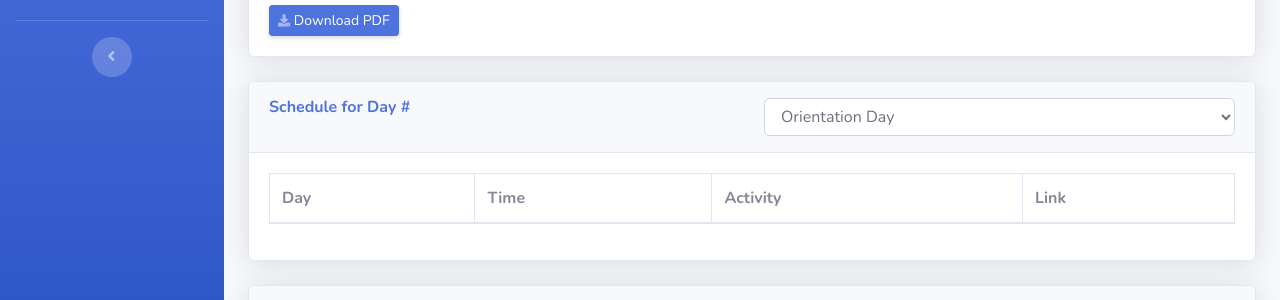
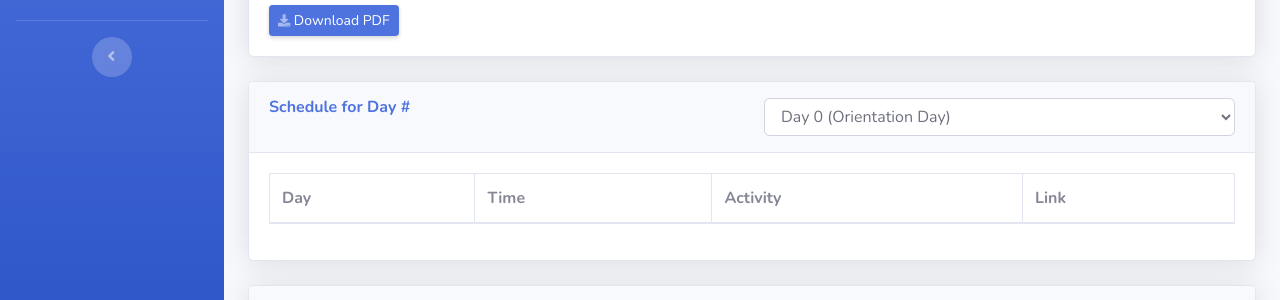
Before and after one commit to shaniljasani/CONNECTPortal, a Flask app: template templates/schedules.html in a window 1280 px wide. Shown: the part 308-608 px from the top of the page. Run offline with Flask 2, Linux system fonts and the light colour scheme; the template is opened without the code that fills it, so the values that code supplies are empty; some libraries are stand-ins or nearby versions.

Commit message:
Day 0 Label

```diff
--- a/templates/schedules.html
+++ b/templates/schedules.html
@@ -33,7 +33,7 @@
       </div>
       <div class="col-6">
         <select id="ddDay" class="form-control">
-          <option value="1">Orientation Day</option>
+          <option value="1">Day 0 (Orientation Day)</option>
           <option value="2">Day 1</option>
           <option value="3">Day 2</option>
           <option value="4">Day 3</option>
```
